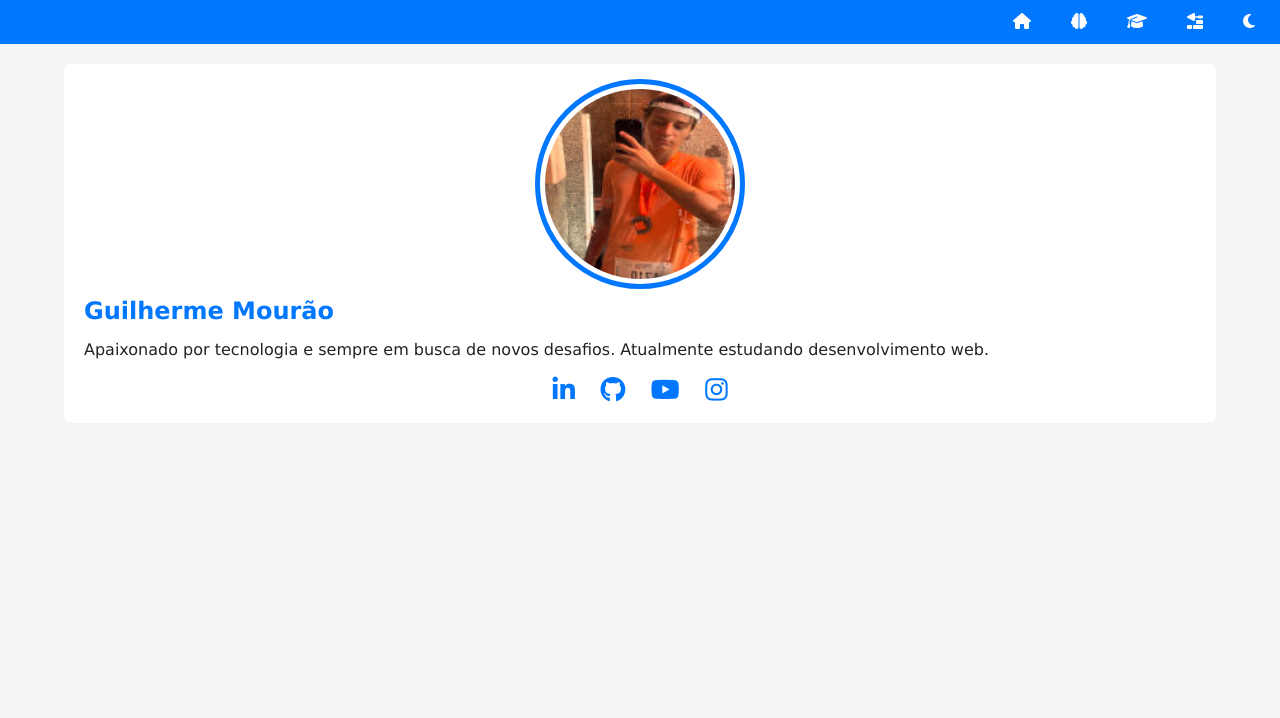
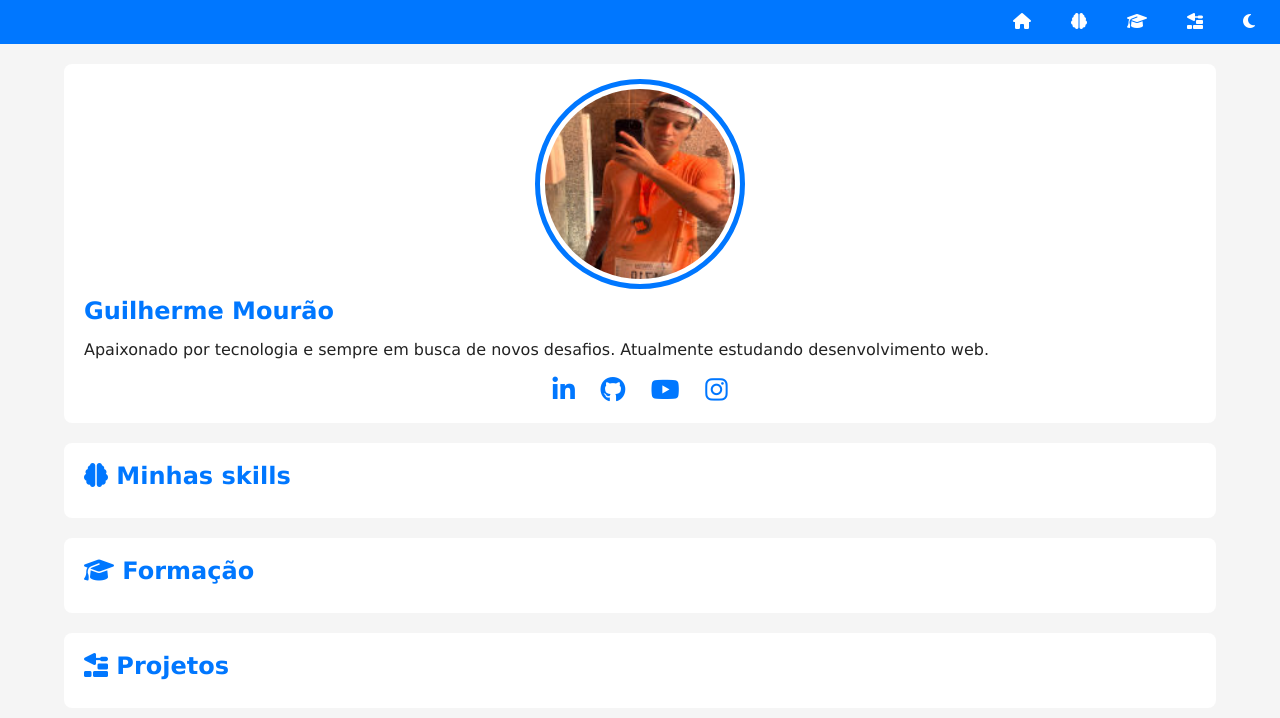
Before and after one commit to guimouraoo/projeto-portfolio, a plain HTML site: page index.html in a window 1280 px wide. Drawn offline with Linux system fonts and the light colour scheme.

Commit message:
adicionei seções do projeto

```diff
--- a/estilos/style.css
+++ b/estilos/style.css
@@ -107,3 +107,19 @@ div#social a {
 div#social a:hover {
   color: var(--destaque-inverso);
 }
+
+section#detalhes {
+  grid-column: 2;
+}
+
+article {
+  background-color: var(--fundo-card);
+  padding: 20px;
+  margin-bottom: 20px;
+  border-radius: 8px;
+}
+
+article h2 {
+  color: var(--destaque);
+  margin-bottom: 10px;
+}
--- a/index.html
+++ b/index.html
@@ -71,7 +71,19 @@
         </div>
       </section>
 
-      <section id="detalhes"></section>
+      <section id="detalhes">
+        <article id="skills">
+          <h2><i class="fa-solid fa-brain"></i> Minhas skills</h2>
+        </article> <!--Fim article#skills-->
+
+        <article id="formacao">
+          <h2><i class="fa-solid fa-graduation-cap"></i> Formação</h2>
+        </article> <!--Fim article#formacao-->
+
+        <article id="projetos">
+          <h2><i class="fa-solid fa-trowel-bricks"></i> Projetos</h2>
+        </article> <!--Fim article#projetos-->
+      </section>
     </main>
 
     <footer></footer>
```
